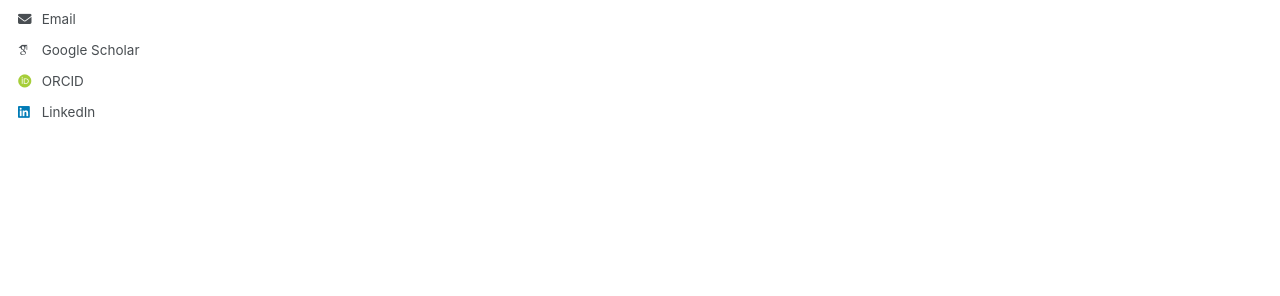
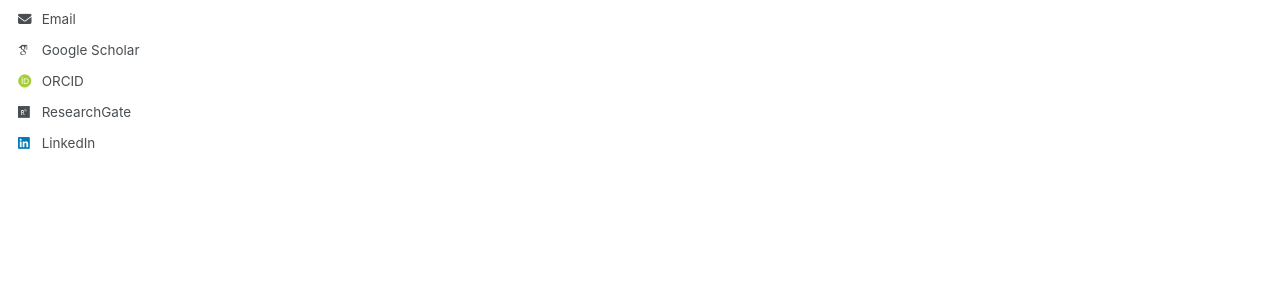
Before and after one commit to rasmusmohrmortensen/rasmusmohrmortensen.github.io, a Jekyll site: the page built from _pages/about.md, in a window 1280 px wide. Shown: the part 450-746 px from the top of the page. Built offline with Jekyll 4.4.1, drawn with Linux system fonts in a browser that asks for light colours; some web fonts are replaced; a script bundle is joined from its source files by our own code; library files that are not in the unit come from our copies.

Commit message:
Update _config.yml

```diff
--- a/_config.yml
+++ b/_config.yml
@@ -42,7 +42,7 @@ author:
   semantic         : # URL
   ssrn             : # URL
   pubmed           : # URL
-  researchgate     : #"https://www.researchgate.net/profile/Rasmus-Mohr-Mortensen"
+  researchgate     : "https://www.researchgate.net/profile/Rasmus-Mohr-Mortensen"
   scopus           : # URL
   zotero           : # URL
 
```
